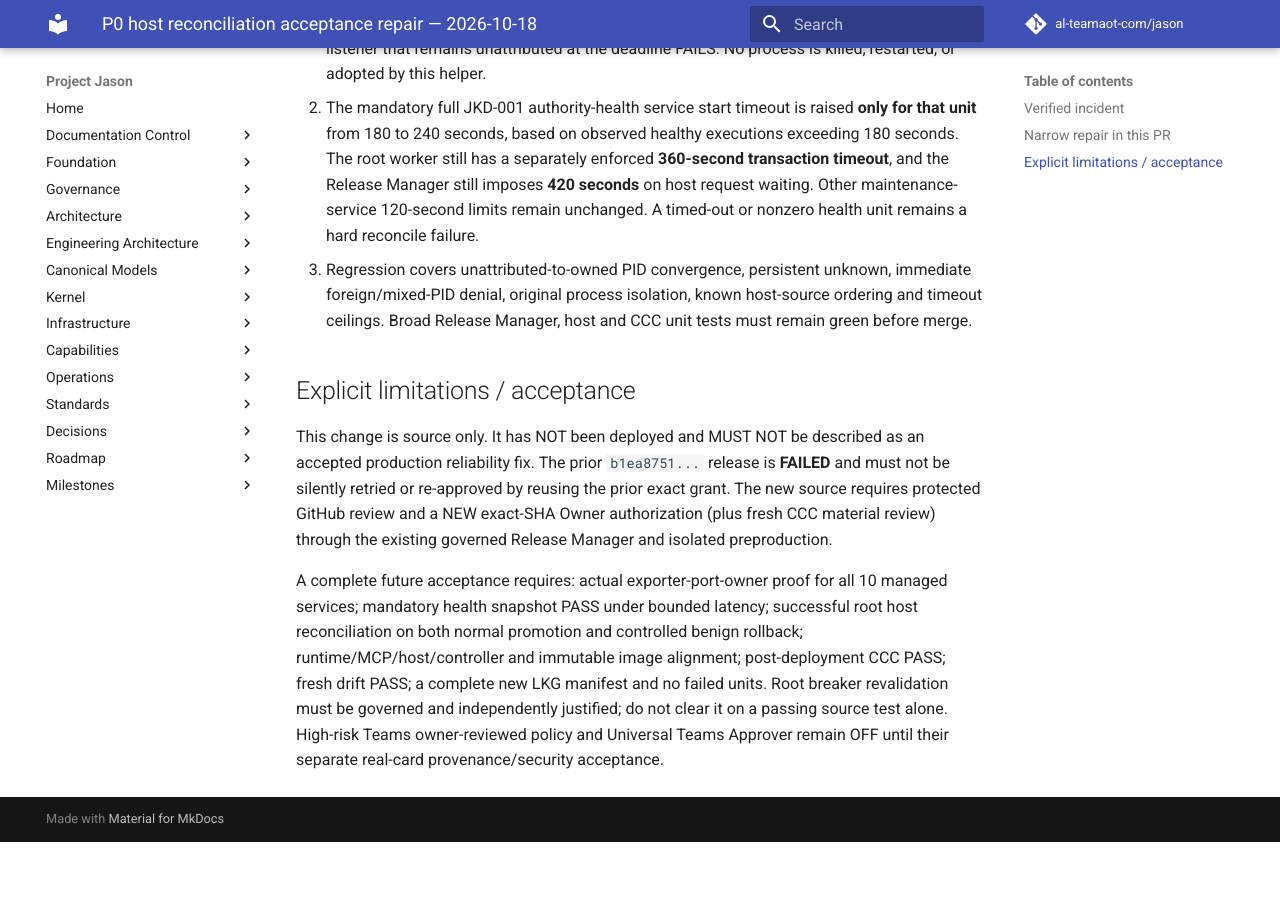
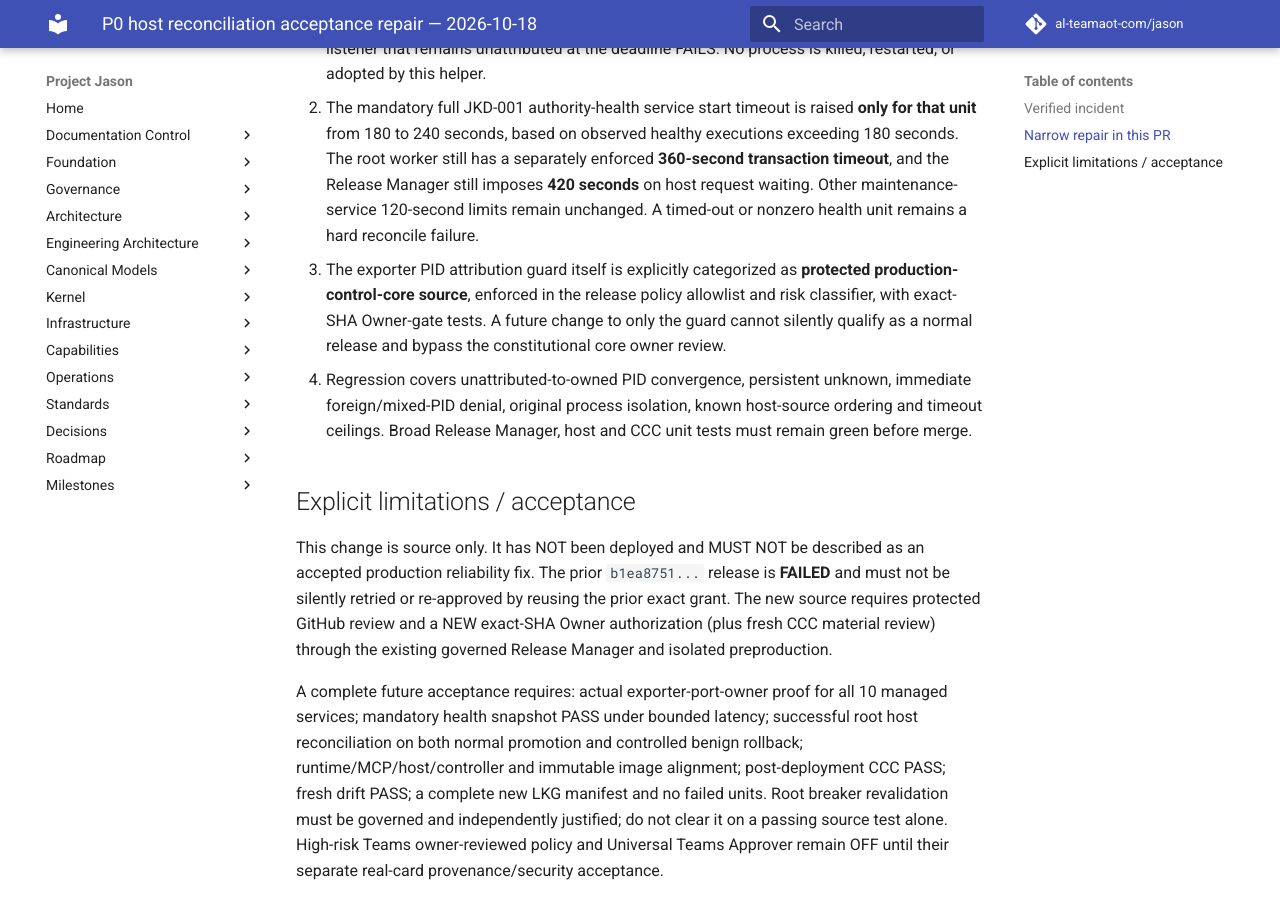
Before and after one commit to al-teamaot-com/jason, an MkDocs documentation site: the page built from docs/operations/Production-Host-Reconcile-Recovery-2026-10-18.md, in a window 1280 px wide and 900 px high, scrolled down 1260 px. Built offline with MkDocs 1.6.1 and Material for MkDocs 9.7.7, drawn with Linux system fonts in a browser that asks for light colours; comment, search, counter and statistics services are not loaded; before the commit the page ends 2102 px from its top, so only the background shows below that.

Commit message:
security(p0): classify exporter ownership guard as protected core

```diff
--- a/docs/operations/Production-Host-Reconcile-Recovery-2026-10-18.md
+++ b/docs/operations/Production-Host-Reconcile-Recovery-2026-10-18.md
@@ -55,7 +55,12 @@ clear the breaker or mark deployment complete.
    Manager still imposes **420 seconds** on host request waiting. Other
    maintenance-service 120-second limits remain unchanged. A timed-out or
    nonzero health unit remains a hard reconcile failure.
-3. Regression covers unattributed-to-owned PID convergence, persistent
+3. The exporter PID attribution guard itself is explicitly categorized as
+   **protected production-control-core source**, enforced in the release
+   policy allowlist and risk classifier, with exact-SHA Owner-gate tests. A
+   future change to only the guard cannot silently qualify as a normal
+   release and bypass the constitutional core owner review.
+4. Regression covers unattributed-to-owned PID convergence, persistent
    unknown, immediate foreign/mixed-PID denial, original process isolation,
    known host-source ordering and timeout ceilings. Broad Release Manager,
    host and CCC unit tests must remain green before merge.
```
Also changed, not shown: 4 other files.
